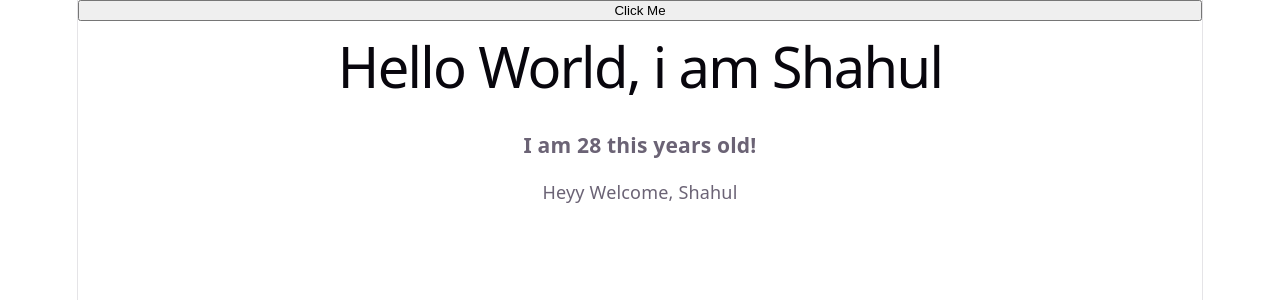
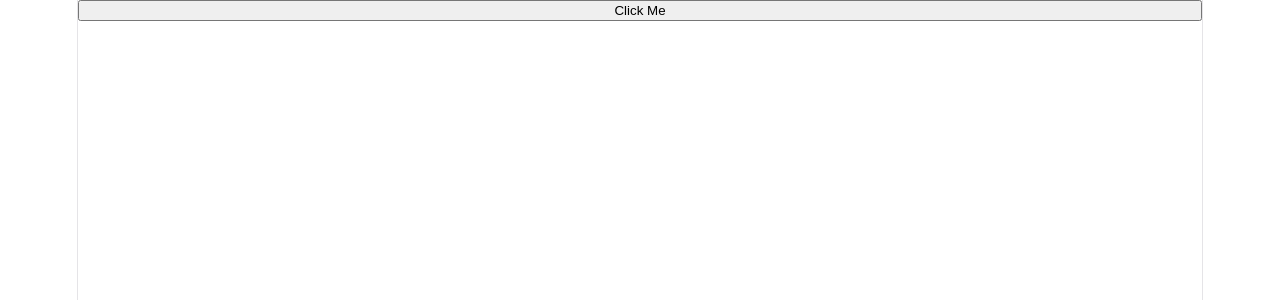
Before and after one commit to tufgeppws/react-course-app, a React (Vite) app: page / in a window 1280 px wide. Shown: the top 300 px of the page. Built offline with nearby package versions, Linux system fonts and the light colour scheme.

Commit message:
Event handling working with useState

```diff
--- a/src/App.jsx
+++ b/src/App.jsx
@@ -1,3 +1,4 @@
+import { useState } from 'react';
 import './App.css'
 
 function Greeting({name,age}){
@@ -12,12 +13,12 @@ function Greeting({name,age}){
 }
 
 function App() {
-  let showGreeting = true;
+  const [showGreeting, setShowGreeting] = useState(false);
   function toggleGreeting(){
     if(showGreeting){
-      showGreeting = false;
+      setShowGreeting(false);
     }else{
-      showGreeting = true;
+      setShowGreeting(true);
     }
   }
   return (
```
